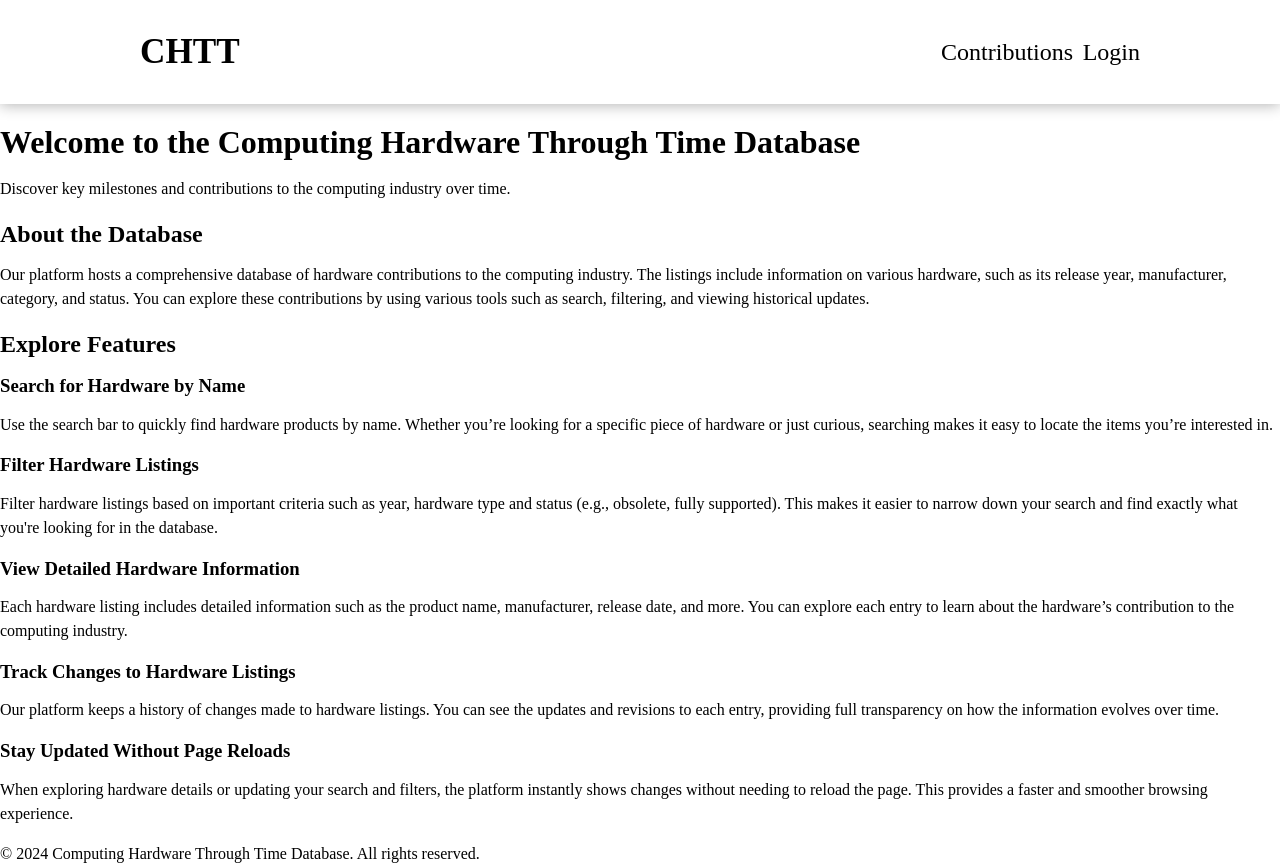
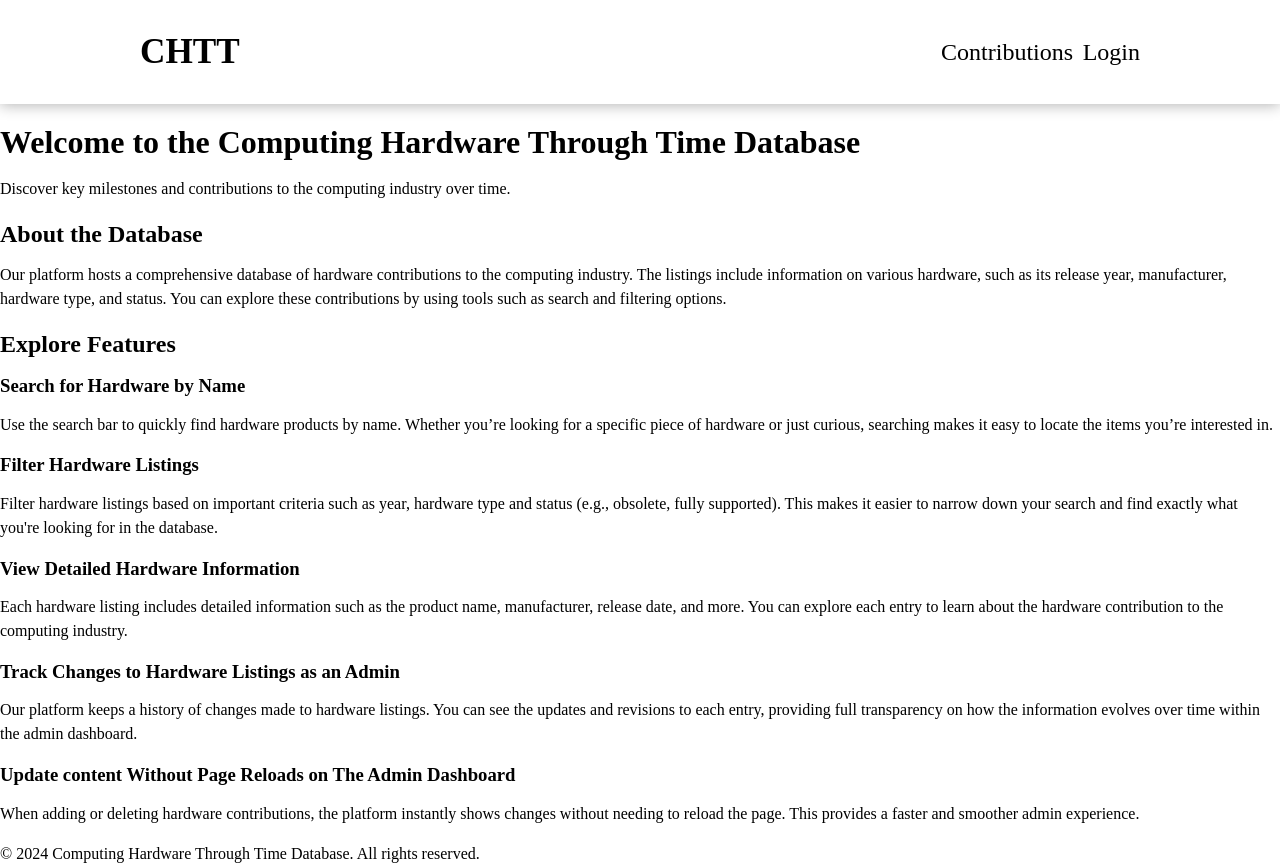
Before and after one commit to marvinobig/computing-hardware-through-time-hd, a PHP site: page / in a window 1280 px wide. Run offline with PHP 8.4, Linux system fonts and the light colour scheme; data that the repository does not hold is empty.

Commit message:
modify structure

```diff
--- a/index.php
+++ b/index.php
@@ -24,10 +24,9 @@ $database->createAdmin('admin', 'admin');
                 <p>Our platform hosts a comprehensive database of hardware contributions to the computing industry.
                     The
                     listings include information on various hardware, such as its release year, manufacturer,
-                    category,
-                    and status. You can explore these contributions by using various tools such as search,
-                    filtering,
-                    and viewing historical updates.</p>
+                    hardware type,
+                    and status. You can explore these contributions by using tools such as search and filtering options.
+                </p>
             </div>
         </header>
 
@@ -49,7 +48,9 @@ $database->createAdmin('admin', 'admin');
             <section>
                 <div class="content">
                     <h3>Filter Hardware Listings</h3>
-                    <p>Filter hardware listings based on important criteria such as year, hardware type and status (e.g., obsolete, fully supported). This makes it easier to narrow down your search and find exactly what you're looking for in the database.</p>
+                    <p>Filter hardware listings based on important criteria such as year, hardware type and status
+                        (e.g., obsolete, fully supported). This makes it easier to narrow down your search and find
+                        exactly what you're looking for in the database.</p>
                 </div>
             </section>
 
@@ -57,7 +58,7 @@ $database->createAdmin('admin', 'admin');
                 <div class="content">
                     <h3>View Detailed Hardware Information</h3>
                     <p>Each hardware listing includes detailed information such as the product name, manufacturer,
-                        release date, and more. You can explore each entry to learn about the hardware’s
+                        release date, and more. You can explore each entry to learn about the hardware
                         contribution to
                         the computing industry.</p>
                 </div>
@@ -65,22 +66,20 @@ $database->createAdmin('admin', 'admin');
 
             <section>
                 <div class="content">
-                    <h3>Track Changes to Hardware Listings</h3>
+                    <h3>Track Changes to Hardware Listings as an Admin</h3>
                     <p>Our platform keeps a history of changes made to hardware listings. You can see the updates
                         and
                         revisions to each entry, providing full transparency on how the information evolves over
-                        time.
+                        time within the admin dashboard.
                     </p>
                 </div>
             </section>
 
             <section>
                 <div class="content">
-                    <h3>Stay Updated Without Page Reloads</h3>
-                    <p>When exploring hardware details or updating your search and filters, the platform instantly
-                        shows
-                        changes without needing to reload the page. This provides a faster and smoother browsing
-                        experience.</p>
+                    <h3>Update content Without Page Reloads on The Admin Dashboard</h3>
+                    <p>When adding or deleting hardware contributions, the platform instantly shows changes without
+                        needing to reload the page. This provides a faster and smoother admin experience.</p>
                 </div>
             </section>
         </main>
```
